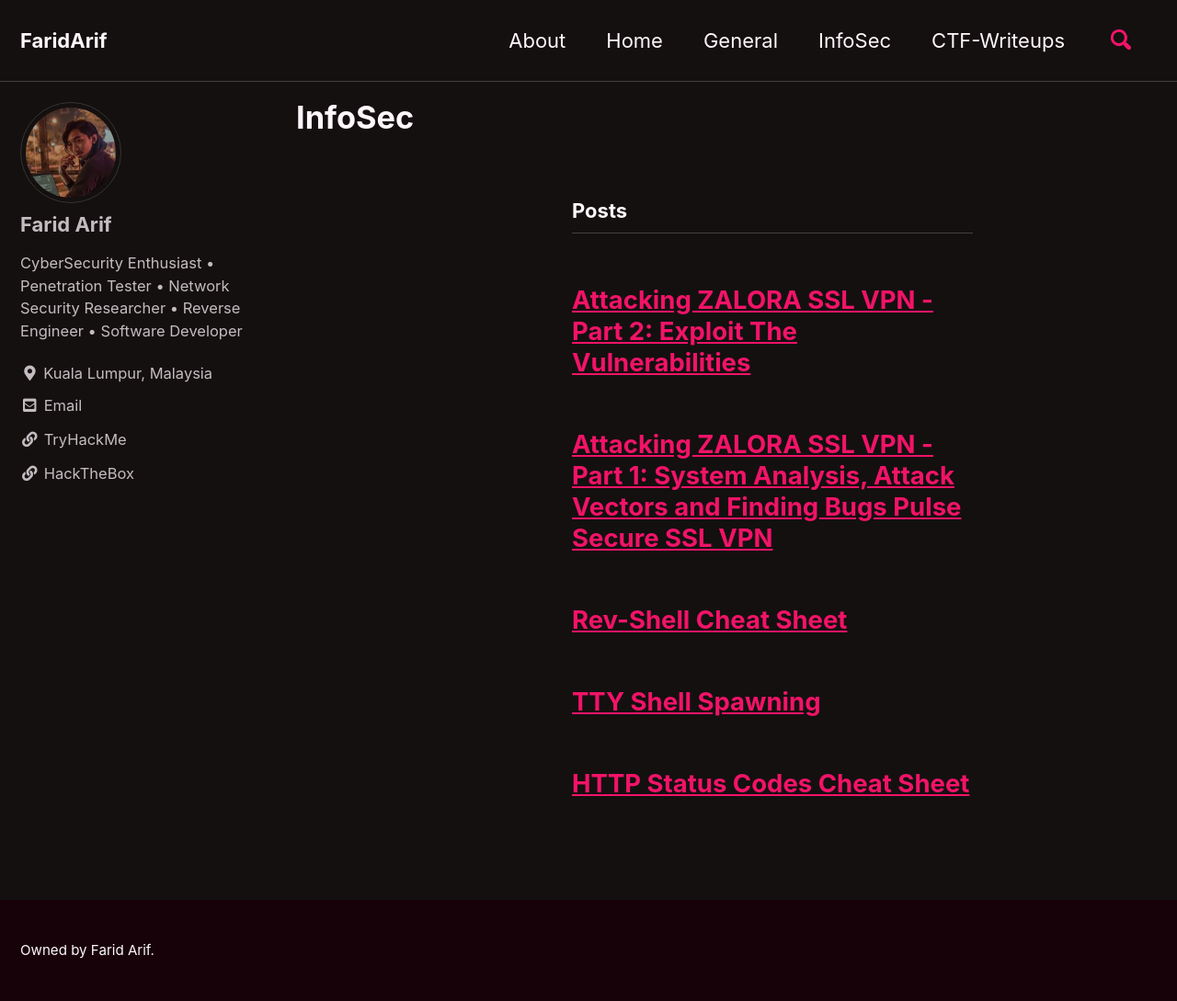
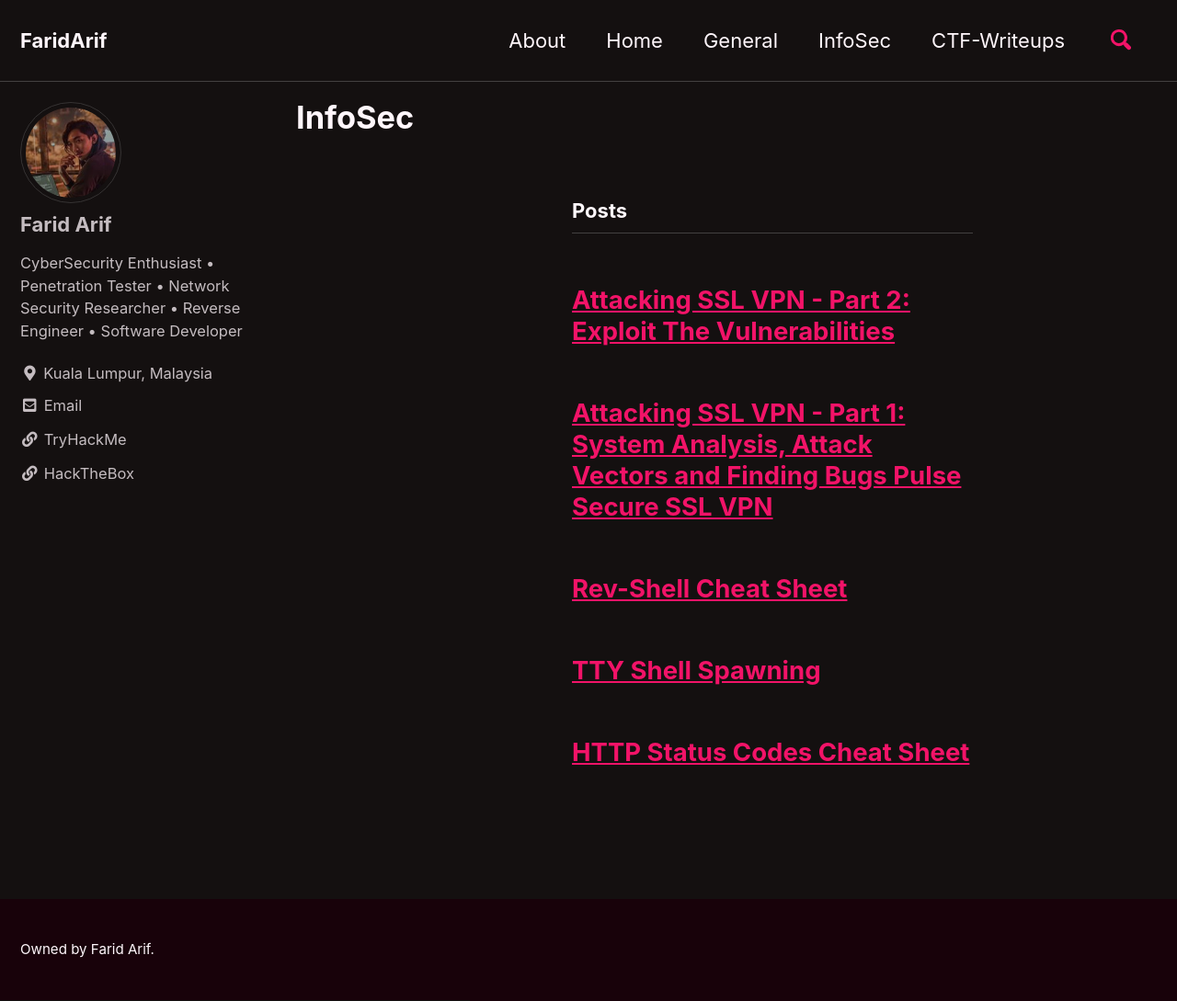
Before and after one commit to faridarif/faridarif.github.io, a Jekyll site: the page built from _pages/infosec.md, in a window 1280 px wide and 1089 px high. Shown: the whole window at 92% size. Built offline with Jekyll 4.4.1, drawn with Linux system fonts in a browser that asks for light colours; cached includes are drawn as plain includes.

Commit message:
Update infosec.md

```diff
--- a/_pages/infosec.md
+++ b/_pages/infosec.md
@@ -12,7 +12,7 @@ author_profile: true
   <div class="list__item">
    <article class="archive__item" itemscope="" itemtype="https://schema.org/CreativeWork">
     <h2 class="archive__item-title no_toc" itemprop="headline">
-     <a href="/infosec/attacking-ssl-vpn-part-2-exploit-the-vulnerabilities/" rel="permalink">Attacking ZALORA SSL VPN - Part 2: Exploit The Vulnerabilities</a>
+     <a href="/infosec/attacking-ssl-vpn-part-2-exploit-the-vulnerabilities/" rel="permalink">Attacking SSL VPN - Part 2: Exploit The Vulnerabilities</a>
     </h2>
     <p class="archive__item-excerpt" itemprop="description"></p>
    </article>
@@ -20,7 +20,7 @@ author_profile: true
   <div class="list__item">
    <article class="archive__item" itemscope="" itemtype="https://schema.org/CreativeWork">
     <h2 class="archive__item-title no_toc" itemprop="headline">
-     <a href="/infosec/attacking-ssl-vpn-part-1-system-analysis-attack-vectors-and-finding-bugs-pulse-secure-ssl-vpn/" rel="permalink">Attacking ZALORA SSL VPN - Part 1: System Analysis, Attack Vectors and Finding Bugs Pulse Secure SSL VPN</a>
+     <a href="/infosec/attacking-ssl-vpn-part-1-system-analysis-attack-vectors-and-finding-bugs-pulse-secure-ssl-vpn/" rel="permalink">Attacking SSL VPN - Part 1: System Analysis, Attack Vectors and Finding Bugs Pulse Secure SSL VPN</a>
     </h2>
     <p class="archive__item-excerpt" itemprop="description"></p>
    </article>
```
